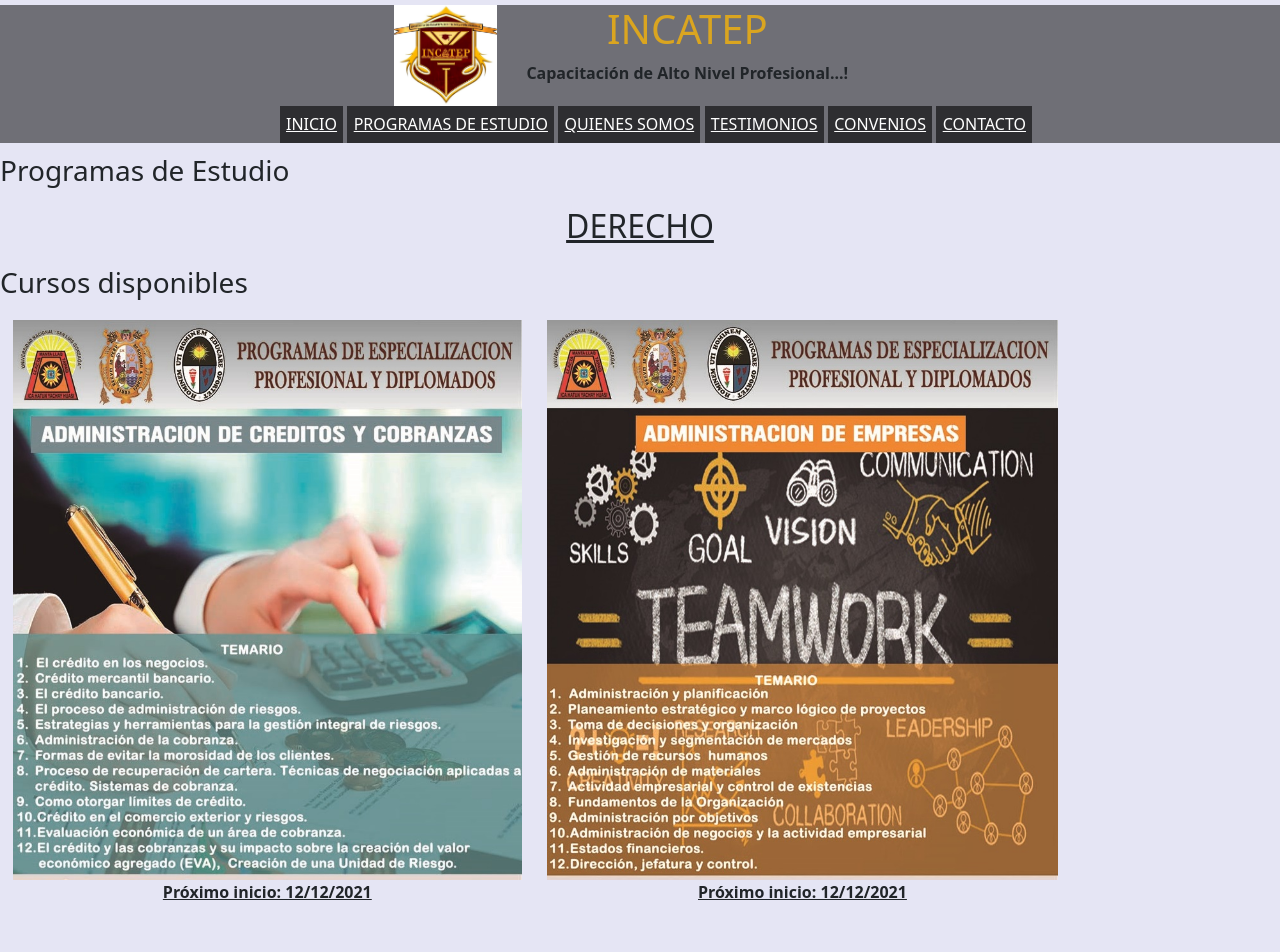
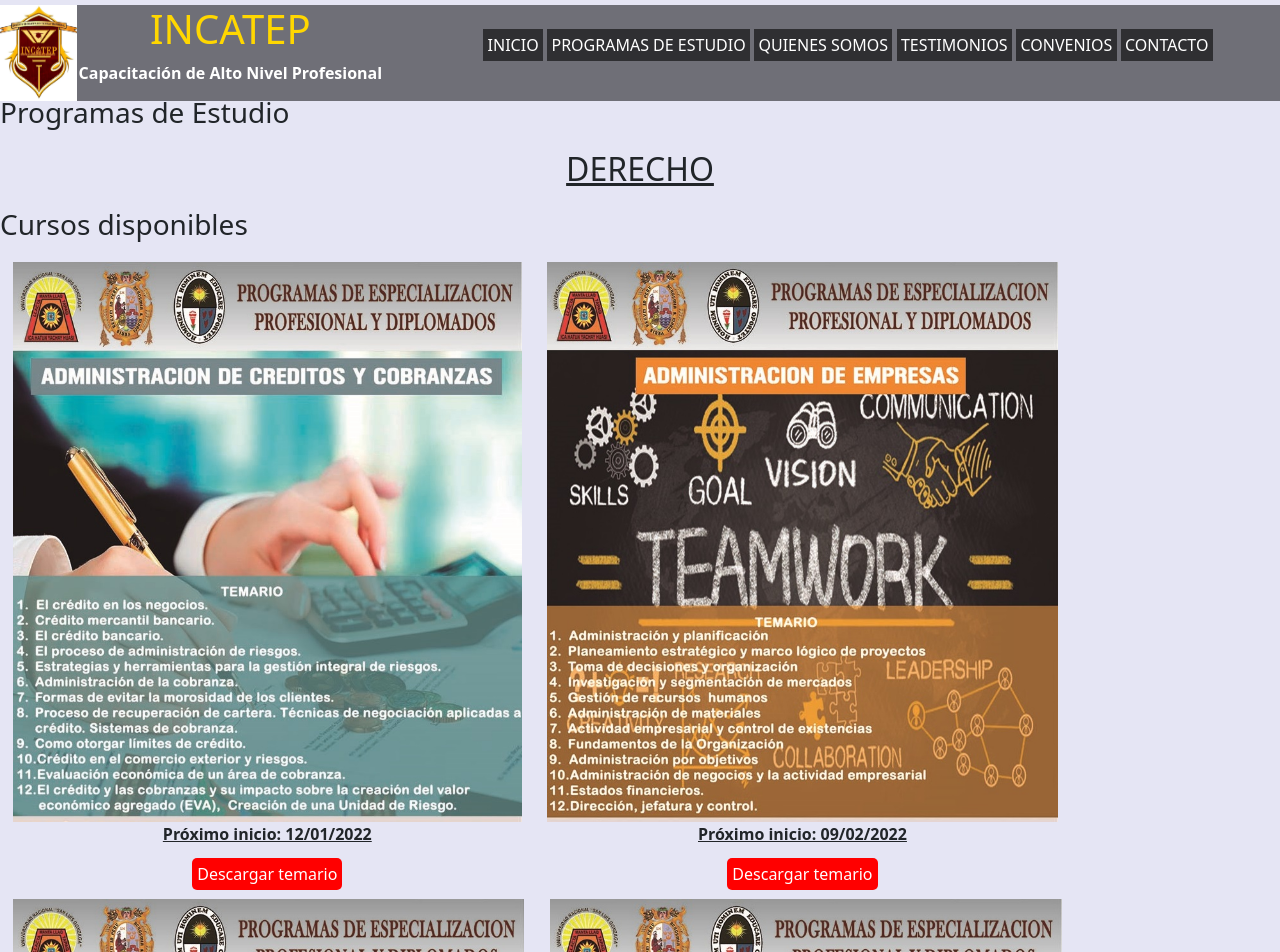
Before and after one commit to ErnestoAC26/IncatepSite, a plain HTML site: page pages/progDerecho.html in a window 1280 px wide. Shown: the top 952 px of the page. Drawn offline with nearby package versions, Linux system fonts and the light colour scheme.

Commit message:
Mejoras en el header y nav

```diff
--- a/CSS/estilos.css
+++ b/CSS/estilos.css
@@ -14,50 +14,70 @@
 
 header{
     background-color: rgba(0, 0, 0, 0.514);
-    position: relative;
+    display: flex;
+    position: sticky;
     width: 100%;
     top: 5px;
+    z-index: 1;
+
 }
 
-div.headerEncabezado{
-    width: 40%;
-    margin: 0 auto;
+.LogoYTitulo{
+    width: 30%;
+    display: flex;
+}
+
+.headerEncabezado{
+    width: 20%;
+}
+
+.headerTitulo{
+    width: 80%;
+    text-align: center;
+    display: flex;
+    flex-direction:column;
 
 }
 
 .headerTitulo h1{
-    color: goldenrod;
+    color: gold;
 }
 
-div.headerEncabezado img{
-    width: 20%;
+.headerTitulo p{
+    color: white;
 }
 
-div.headerEncabezado img.imgHeader{
-    margin-left: 2%;
-    display: inline-block;
+nav{
+    width: 70%;
+    display: flex;
+    align-items: center;
+    justify-content: center;
 }
 
-div.headerEncabezado div.headerTitulo{
-    display: inline-block;
-    margin-left: 5%;
-    vertical-align: top;
-    text-align: center;
+
+div.headerEncabezado img{
+    width: 100%;
+    height: 100%;
 }
+
 
 header nav ul{
     list-style-type: none;
     text-align: center;
+    width: 100%;
+
 }
 
 header nav ul li{
     display: inline-block;
     background-color: rgba(0, 0, 0, 0.582);
     padding: 0.5%;
+
 }
 
 header nav ul li a{
     color: white;
+    text-decoration: none;
 }
 
 /*---------Estilos LANDPAGES--------------*/
@@ -97,6 +117,12 @@
      color: white;
 
  }
+
+.carousel-item{
+    transition: transform 1s ease;
+}
+
+
 
 
 /*---PORQUE INCATEP-------*/
@@ -297,7 +323,7 @@
 
 .formContenido{
     background-color: aqua;
-    height: 70vh;
+    height: 80vh;
     width: 80%;
     margin: 0 auto;
     display: flex;
--- a/pages/progDerecho.html
+++ b/pages/progDerecho.html
@@ -17,15 +17,19 @@
 <body>
     <header>
 
-        <div class="headerEncabezado">
+        <div class="LogoYTitulo">
+            <div class="headerEncabezado">
 
-            <img class="imgHeader"src="../images/LogoIncatep.jpg" alt="Logo Incatep">
+                <img class="imgHeader"src="../images/LogoIncatep.jpg" alt="Logo Incatep">
+
+
+
+            </div>
 
             <div class="headerTitulo">
                 <h1>INCATEP</h1>
-                <p><strong>Capacitación de Alto Nivel Profesional...!</strong></p>
+                <p><strong>Capacitación de Alto Nivel Profesional</strong></p>
             </div>
-
         </div>
 
         <nav>
@@ -39,7 +43,7 @@
             </ul>
         </nav>
 
-</header>
+    </header>
 
     <section class="Programas">
         <h3>Programas de Estudio</h3>
@@ -51,27 +55,38 @@
 
             <article class="Programa-Cursos">
                 <img src="../images/progAdmin1.jpg" alt="Curso 1">
-                <p class="animate__heartBeat">Próximo inicio: 12/12/2021</p>
+                <p>Próximo inicio: 12/01/2022</p>
+                <a class="btnDescarga" href="https://www.dropbox.com/s/m060hz3blqqq82e/ProgAdmin1.jpg?dl=1">Descargar temario</a>
             </article>
+
             <article class="Programa-Cursos">
                 <img src="../images/progAdmin2.jpg" alt="Curso 2">
-                <p class="animate__heartBeat">Próximo inicio: 12/12/2021</p>
+                <p>Próximo inicio: 09/02/2022</p>
+                <a class="btnDescarga" href="https://www.dropbox.com/s/m060hz3blqqq82e/ProgAdmin1.jpg?dl=1">Descargar temario</a>
             </article>
+
             <article class="Programa-Cursos">
                 <img src="../images/progAdmin3.jpg" alt="Curso 3">
-                <p class="animate__heartBeat">Próximo inicio: 12/12/2021</p>
+                <p>Próximo inicio: 18/01/2022</p>
+                <a class="btnDescarga" href="https://www.dropbox.com/s/m060hz3blqqq82e/ProgAdmin1.jpg?dl=1">Descargar temario</a>
             </article>
+
             <article class="Programa-Cursos">
                 <img src="../images/progAdmin4.jpg" alt="Curso 4">
-                <p class="animate__heartBeat">Próximo inicio: 12/12/2021</p>
+                <p>Próximo inicio: 29/01/2022</p>
+                <a class="btnDescarga" href="https://www.dropbox.com/s/m060hz3blqqq82e/ProgAdmin1.jpg?dl=1">Descargar temario</a>
             </article>
+
             <article class="Programa-Cursos">
                 <img src="../images/progAdmin5.jpg" alt="Curso 5">
-                <p class="animate__heartBeat">Próximo inicio: 12/12/2021</p>
+                <p>Próximo inicio: 17/01/2022</p>
+                <a class="btnDescarga" href="https://www.dropbox.com/s/m060hz3blqqq82e/ProgAdmin1.jpg?dl=1">Descargar temario</a>
             </article>
+
             <article class="Programa-Cursos">
                 <img src="../images/progAdmin6.jpg" alt="Curso 6">
-                <p class="animate__heartBeat">Próximo inicio: 12/12/2021</p>
+                <p>Próximo inicio: 01/02/2022</p>
+                <a class="btnDescarga" href="https://www.dropbox.com/s/m060hz3blqqq82e/ProgAdmin1.jpg?dl=1">Descargar temario</a>
             </article>
         </div>
 
```
Also changed, not shown: index.html (+14 -4 lines), pages/contacto.html (+10 -6 lines), pages/progAdmin.html (+9 -5 lines), pages/progInfo.html (+26 -11 lines), pages/progSalud.html (+23 -12 lines), 3 other files.
